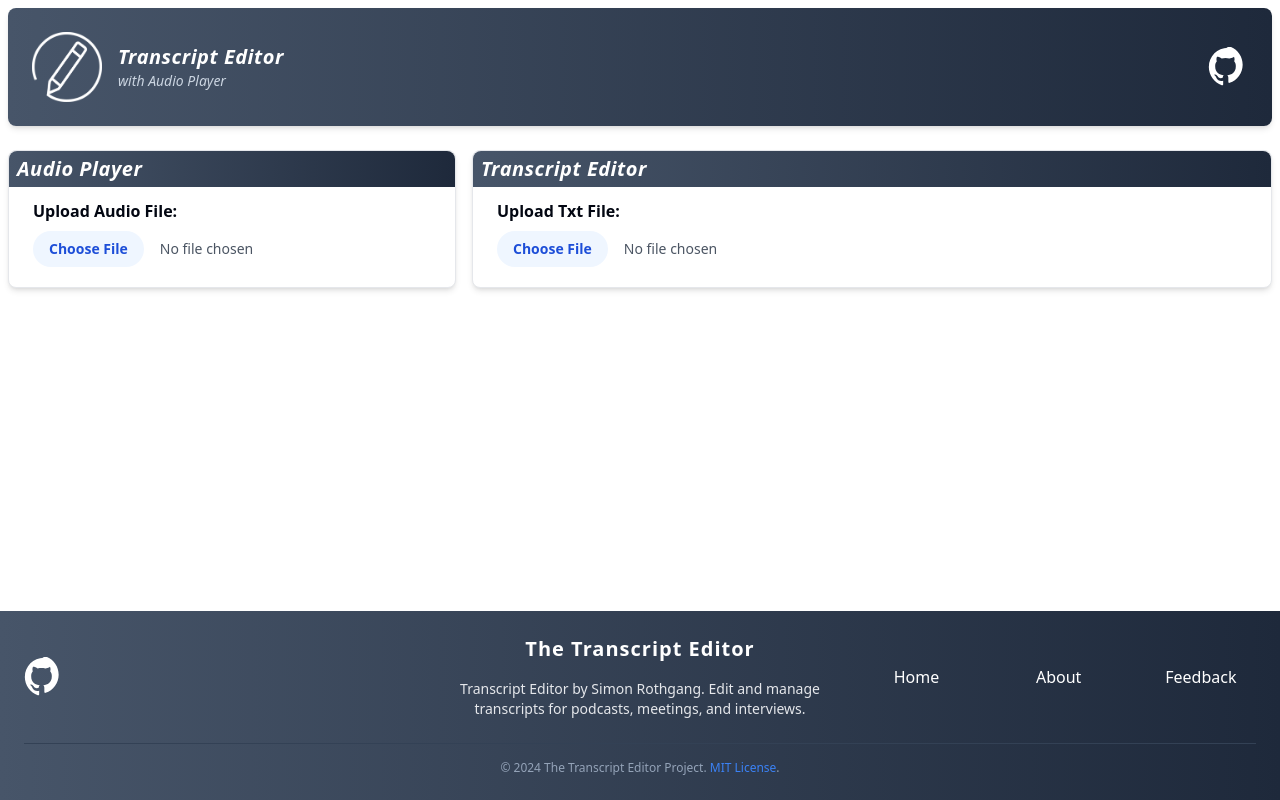
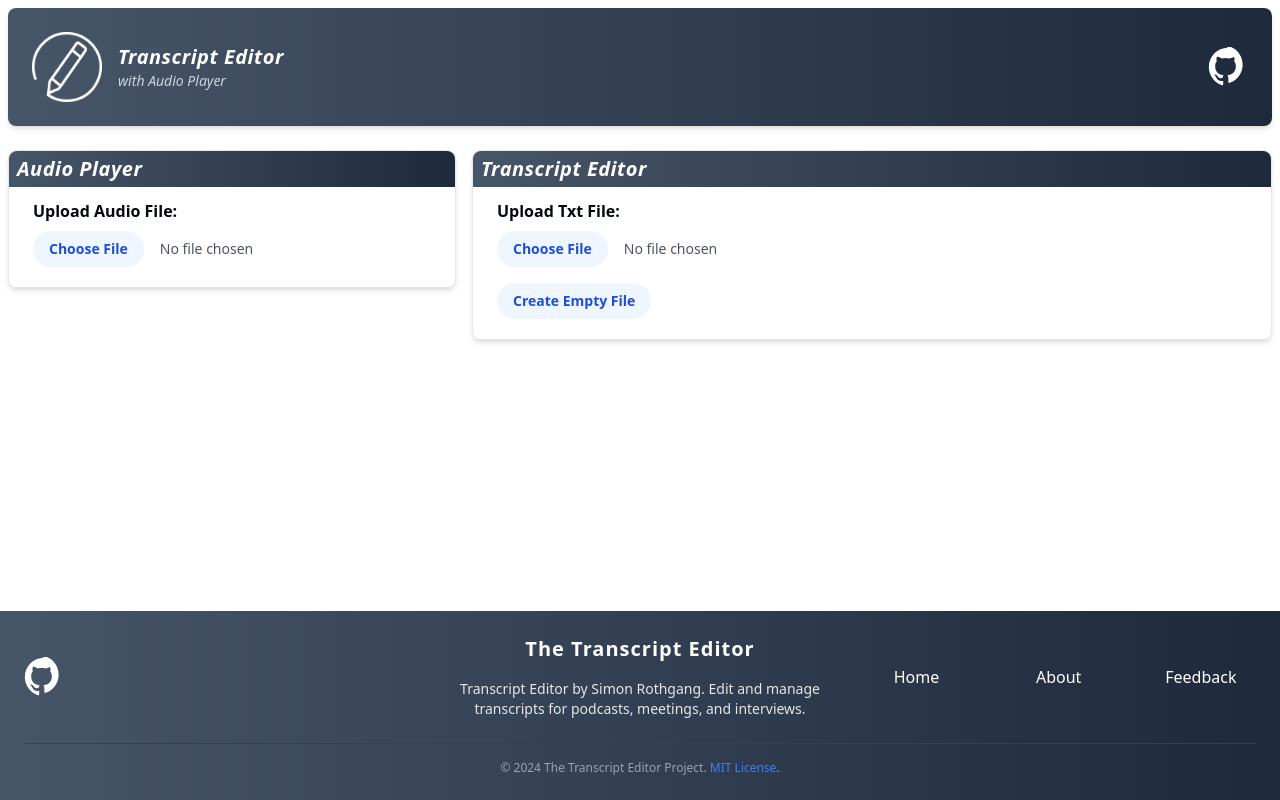
Before and after one commit to srothgan/audio-transcript-player, a Next.js app: page / in a window 1280 px wide. Built offline with nearby package versions, Linux system fonts and the light colour scheme.

Commit message:
add create empty txt

```diff
--- a/components/TranscriptEditor.jsx
+++ b/components/TranscriptEditor.jsx
@@ -11,6 +11,7 @@ function TranscriptEditor() {
   const [fileContent, setFileContent] = useState(""); // To display and edit text
   const fileInputRef = useRef(null);
   const isTouchScreen = hasTouchScreen();
+  const [creationType, setCreationType] = useState("");
 
   const { toast } = useToast();
 
@@ -24,6 +25,7 @@ function TranscriptEditor() {
         setFileName(file.name);
         setNewFileName(file.name);
         setFileContent(content);
+        setCreationType("upload")
       };
       reader.readAsText(file);
     } else {
@@ -40,6 +42,16 @@ function TranscriptEditor() {
     }
     setFileName(null)
     setFileContent("")
+    setCreationType("")
+  };
+
+  const handleCreateEmptyFile = () => {
+    if (fileInputRef.current) {
+      fileInputRef.current.value = ""; // Clear the file input to remove the file name
+    }
+    setFileName('untitled.txt');
+    setFileContent("[00:00:00] - ");
+    setCreationType("empty")
   };
 
   return (
@@ -60,7 +72,27 @@ function TranscriptEditor() {
             ref={fileInputRef}
             className="text-sm text-gray-600 file:mr-4 file:py-2 file:px-4 file:rounded-full file:border-0 file:text-sm file:font-semibold file:bg-blue-50 file:text-blue-700 hover:file:bg-blue-100"
             />
-            {fileName && (
+            {creationType=="upload" && (
+            <button
+                type="button"
+                onClick={handleDeleteTxt}
+                className="hidden px-2 py-1 bg-slate-200 text-red-600 rounded-md transition md:flex justify-center items-center"
+                aria-label="Delete Txt"
+            >
+                <FaTrashAlt size={18} />
+            </button>
+            )}
+        </div>
+        <div className="flex flex-col md:flex-row items-start md:items-center gap-4 w-full py-2">
+          <button
+              type="button"
+              onClick={handleCreateEmptyFile}
+              className="w-fit py-2 px-4 rounded-full border-0 text-sm font-bold bg-blue-50 text-blue-700 hover:bg-blue-100"
+              aria-label="Create Empty File"
+            >
+              Create Empty File
+          </button>
+          {creationType=="empty" && (
             <button
                 type="button"
                 onClick={handleDeleteTxt}
```
